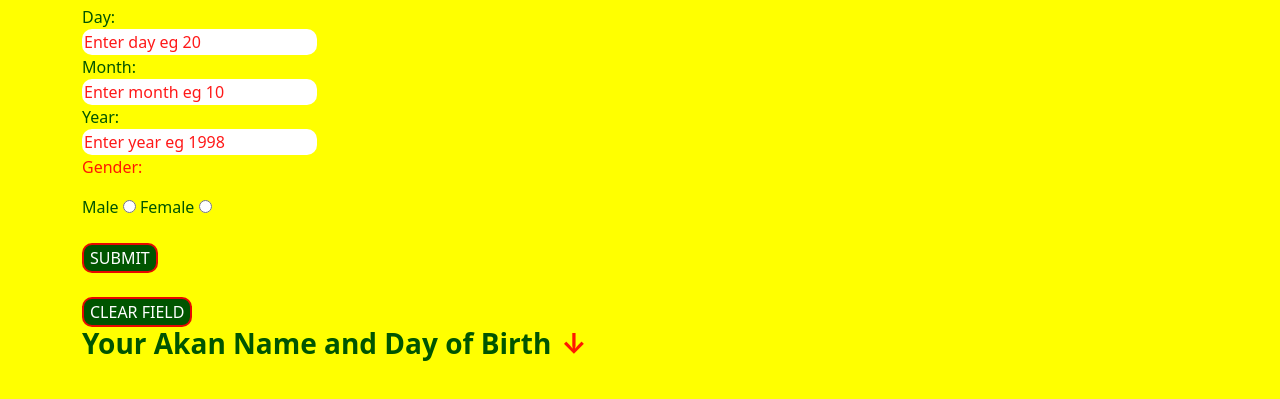
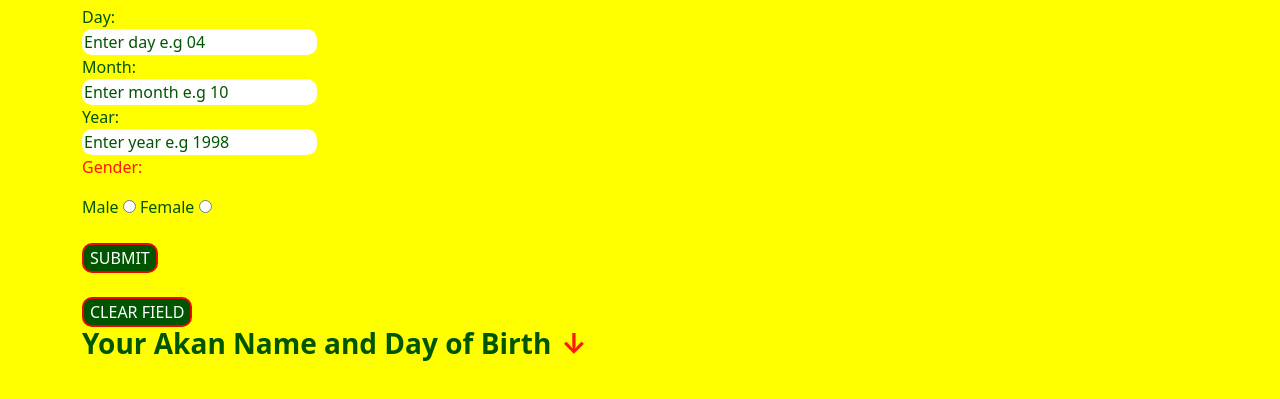
Before and after one commit to ezekielkibiego/Akan-Names, a plain HTML site: page index.html in a window 1280 px wide. Shown: the part 203-602 px from the top of the page. Drawn offline with Linux system fonts and the light colour scheme.

Commit message:
change placeholder color to green

```diff
--- a/index.css
+++ b/index.css
@@ -51,7 +51,7 @@ h3{
     background-color: whitesmoke;
 }
 ::placeholder{
-    color: #ff0000e7;
+    color: #005500;
 }
 input {
     border: none;
--- a/index.html
+++ b/index.html
@@ -20,15 +20,15 @@
       <div>
         <h2>Enter Your details</h2>
       </div>
-      <form class="myform" onsubmit="return getAkanName()">
+      <form class="form" onsubmit="return getAkanName()">
         <div>
-          <label for="day-of-birth"> Day: <br><input id="day-input" type="number" name="day-of-birth" placeholder="Enter day eg 20" value="" required> </label>
+          <label for="day-of-birth"> Day: <br><input id="day-input" type="number" name="day-of-birth" placeholder="Enter day e.g 04" class="value="" required> </label>
         </div>
         <div>
-          <label for="month-of-birth"> Month: <br><input id="month-input" type="number" name="month-of-birth" placeholder="Enter month eg 10" value="" required> </label>
+          <label for="month-of-birth"> Month: <br><input id="month-input" type="number" name="month-of-birth" placeholder="Enter month e.g 10" value="" required> </label>
         </div>
         <div>
-          <label for="year-of-birth"> Year: <br><input id="year-input" type="number" name="year-of-birth" placeholder="Enter year eg 1998" value="" required> </label>
+          <label for="year-of-birth"> Year: <br><input id="year-input" type="number" name="year-of-birth" placeholder="Enter year e.g 1998" value="" required> </label>
         </div>
         <div class="gender">
           <label for="gender"> <p>Gender: </p> Male <input id="male-input" type="radio" name="gender" value="male" required> Female <input id="female-input" type="radio" name="gender" value="female" required> </label>
```
